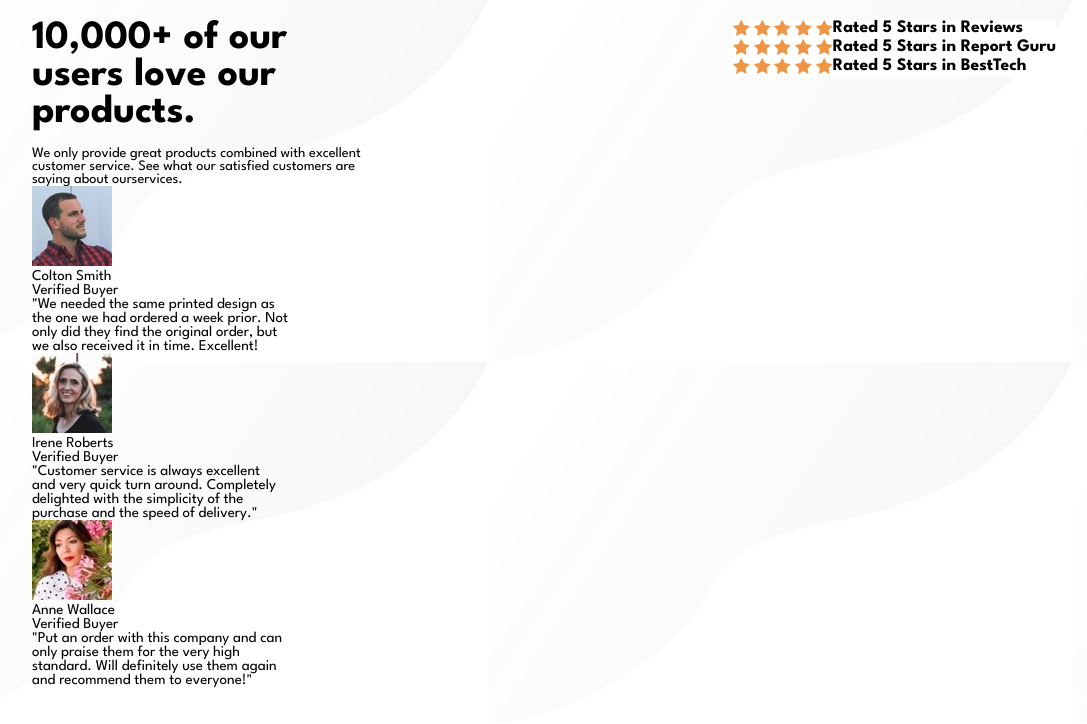
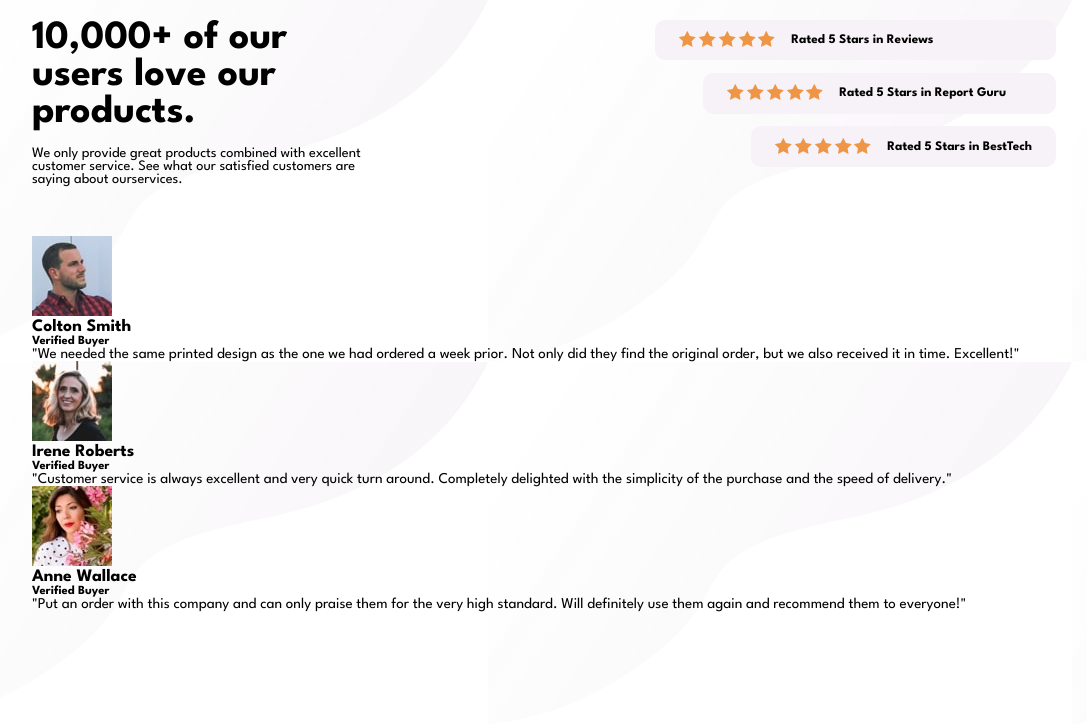
Before and after one commit to kenliii/Social, a plain HTML site: page index.html in a window 1280 px wide. Shown: the whole page, without its empty margins (96-1183 px from the left). Drawn offline with Linux system fonts and the light colour scheme.

Commit message:
working on css

```diff
--- a/index.html
+++ b/index.html
@@ -70,42 +70,60 @@
           </div>
         </div>
     </div>
-      <div class="reviews">
-        <div class="review1">
-          <div class="reviewimg">
+
+      <div class="bottom">
+        <div class="review-card">
+          <div class="review-card1">
+            <div class="profile">
+              <div class="profileimg">
                 <img src="images/image-colton.jpg" alt="">
-            <p>Colton Smith <br>
-              Verified Buyer</br></p>
-              <p>"We needed the same printed design as<br> the one we had ordered a week prior.
-                Not</br> only did they find the original order, but<br> we also received it in time.
-                Excellent!</br></p>
+              </div>
+              <div class="profile-detail">
+                <h3>Colton Smith</h3>
+                <h5>Verified Buyer</h5>
+              </div>
+            </div>
+            <div class="review">
+              <p> "We needed the same printed design as the one we had ordered a week prior.
+                   Not only did they find the original order, but we also received it in time.
+                   Excellent!"</p>
             </div>
           </div>
         </div>
-      <div class="reviews">
-        <div class="review1">
-          <div class="reviewimg">
+        <div class="review-card">
+          <div class="review-card1">
+            <div class="profile">
+              <div class="profileimg">
                 <img src="images/image-irene.jpg" alt="">
-            <p>Irene Roberts<br>
-              Verified Buyer</br></p>
-              <p>"Customer service is always excellent <br> and very quick turn around. Completely <br>
-                delighted with the simplicity of the <br> purchase and the speed of delivery." <br>
-                </p>
+              </div>
+              <div class="profile-detail">
+                <h3>Irene Roberts</h3>
+                <h5>Verified Buyer</h5>
+              </div>
+            </div>
+            <div class="review">
+              <p>"Customer service is always excellent and very quick turn around. Completely
+                  delighted with the simplicity of the purchase and the speed of delivery."</p>
             </div>
           </div>
         </div>
-      <div class="reviews">
-        <div class="review1">
-          <div class="reviewimg">
+        <div class="review-card">
+          <div class="review-card1">
+            <div class="profile">
+              <div class="profileimg">
                 <img src="images/image-anne.jpg" alt="">
-            <p>Anne Wallace<br>
-              Verified Buyer</br></p>
-              <p>"Put an order with this company and can <br> only praise them for the very high <br>
-                standard. Will definitely use them again <br> and recommend them to everyone!"</p>
+              </div>
+              <div class="profile-detail">
+                <h3>Anne Wallace</h3>
+                <h5>Verified Buyer</h5>
+              </div>
+            </div>
+            <div class="review">
+              <p>"Put an order with this company and can only praise them for the very high
+                  standard. Will definitely use them again and recommend them to everyone!"</p>
             </div>
           </div>
         </div>
-
       </div>
   </body>
 </html>
--- a/style.css
+++ b/style.css
@@ -35,6 +35,35 @@ body {
 .customer-rating {
     display: flex;
     flex-wrap: wrap;
-    background-color: #fff;
+    background-color: hsl(300, 24%, 96%);
+    padding: .7rem 1.5rem;
+    margin-bottom: .8rem;
+    font-size: .7rem;
+    align-items: center;
+    border-radius: 10px;
+}
 
+.rating-img {
+    margin-right: 1rem;
 }
+
+.rating-1 {
+    margin-left: 3rem;
+}
+
+.rating-3 {
+    margin-left: 9rem;
+}
+
+.rating-2 {
+    margin-left: 6rem;
+}
+
+.bottom {
+    margin-top: 50px;
+}
+
+.review-card {
+    display: flex;
+    justify-content: space-between;
+}
```
Lines whose indentation alone changed are shown as unchanged.
